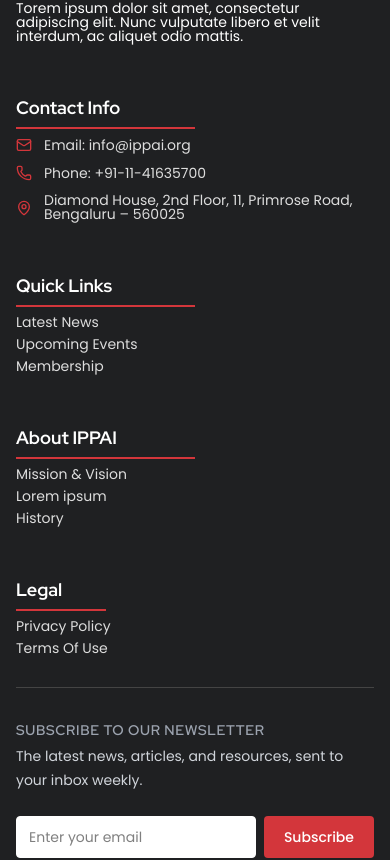
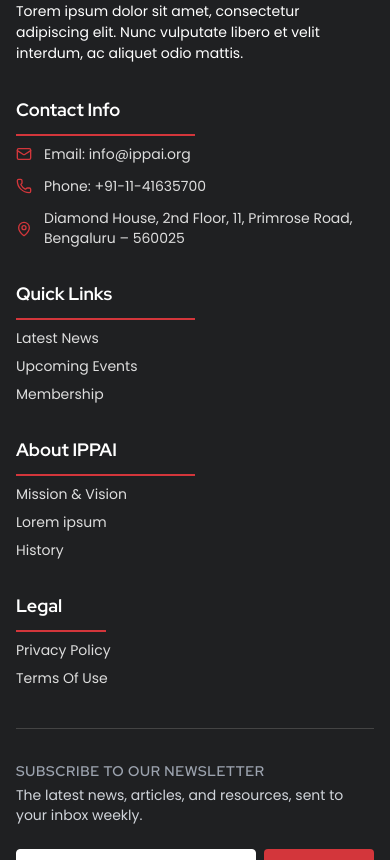
Before and after one commit to Aamir-marqait/IPPAI, a Next.js app: page / in a window 390 px wide. Shown: the part 7947-8807 px from the top of the page. Built offline with nearby package versions, Linux system fonts and the light colour scheme; a web font is replaced by a local one.

Commit message:
fixing responsiveness

```diff
--- a/app/about/hero-section.tsx
+++ b/app/about/hero-section.tsx
@@ -1,42 +1,27 @@
-
-
 export default function HeroSection() {
   return (
-    <div
-      className=" inset-0 w-screen pb-20 bg-cover bg-center bg-no-repeat bg-[#000000]"
-      style={{
-        borderBottomLeftRadius: "40px",
-        borderBottomRightRadius: "40px",
-      }}
-    >
+    <div className="inset-0 w-full pb-12 bg-cover bg-center bg-no-repeat bg-[#000000] rounded-b-[40px]">
       {/* Content */}
-      <div className="relative z-10 pt-28">
-
-        <main className="flex max-w-[1100px] mx-auto flex-col items-start justify-center mt-10">
-          <div className=" w-full">
-            <div className="text-center mb-12">
-              <h1 className="text-left text-2xl sm:text-3xl md:text-4xl lg:text-5xl xl:text-[40px] 2xl:text-7xl font-bold font-red-hat-display text-white mb-6 leading-[150%]">
+      <div className="relative z-10 pt-16 sm:pt-20 md:pt-28">
+        <main className="flex max-w-screen-xl md:max-w-[1100px] mx-auto flex-col items-start justify-center mt-6 sm:mt-10 px-4 sm:px-6 md:px-8">
+          <div className="w-full">
+            <div className="text-center mb-8 sm:mb-12">
+              <h1 className="text-left text-2xl sm:text-3xl md:text-4xl lg:text-5xl xl:text-[40px] 2xl:text-7xl font-bold font-red-hat-display text-white mb-4 sm:mb-6 leading-tight sm:leading-[150%]">
                 About Us
               </h1>
-
-              <p className="text-left text-xs sm:text-sm md:text-base xl:text-base font-light font-poppins text-white leading-none mt-5 max-w-2xl">
+              <p className="text-left text-xs sm:text-sm md:text-base xl:text-base font-light font-poppins text-white leading-snug sm:leading-none mt-3 sm:mt-5 max-w-2xl">
                 Shaping India&apos;s energy future since 1994 through neutral
                 advocacy, strategic collaboration, and policy excellence.
               </p>
             </div>
 
             <div
-              className="rounded-[20px] flex items-center justify-center"
-              style={{
-                width: "1100px",
-                height: "307px",
-                top: "336px",
-                left: "250px",
-                borderRadius: "20px",
-                background: "#00000033",
-                border: "2px solid #FFFFFF5C",
-                opacity: 1,
-              }}
+              className="
+                rounded-[20px] flex items-center justify-center
+                w-full h-40 sm:h-56 md:h-64 lg:h-[307px]
+                mx-auto
+                bg-black/20 border-2 border-white/35 opacity-100
+                "
             >
               <div className="text-white text-center"></div>
             </div>
--- a/components/Footer.tsx
+++ b/components/Footer.tsx
@@ -1,4 +1,4 @@
-import { Mail, Phone, MapPin } from "lucide-react"; // or your icon set
+import { Mail, Phone, MapPin } from "lucide-react";
 import {
   FaFacebookF,
   FaTwitter,
@@ -13,9 +13,19 @@
   return (
     <footer className="bg-[#1F2022] text-[#ddd] pt-10 pb-6">
       <div className="max-w-[1100px] mx-auto px-4">
-        <div className="flex flex-col md:flex-row md:justify-between gap-14">
+        {/* Top row: 5 columns, responsive */}
+        <div
+          className="
+            grid grid-cols-1
+            sm:grid-cols-2
+            md:grid-cols-3
+            lg:grid-cols-5
+            gap-8 lg:gap-10
+            mb-10
+          "
+        >
           {/* Logo & About */}
-          <div className="flex-1 min-w-[220px]">
+          <div>
             <Image
               src="/header/logo2.png"
               alt="IPPAI Logo"
@@ -23,18 +33,18 @@
               height={48}
               className="mb-3"
             />
-            <p className="text-sm xl:text-sm font-normal leading-none text-white font-['Poppins']">
+            <p className="text-sm font-normal text-white font-poppins leading-normal">
               Torem ipsum dolor sit amet, consectetur adipiscing elit. Nunc
               vulputate libero et velit interdum, ac aliquet odio mattis.
             </p>
           </div>
 
           {/* Contact Info */}
-          <div className="flex-1 min-w-[200px]">
-            <h4 className="text-lg md:text-xl xl:text-2xl font-bold mb-2 pb-3 leading-none text-white font-['Red_Hat_Display'] relative after:content-[''] after:absolute after:bottom-0 after:left-0 after:w-1/2 after:h-0.5 after:bg-[#D3363B]">
+          <div>
+            <h4 className="text-lg md:text-xl xl:text-2xl font-bold mb-2 pb-3 text-white font-red-hat-display relative after:content-[''] after:absolute after:bottom-0 after:left-0 after:w-1/2 after:h-0.5 after:bg-[#D3363B]">
               Contact Info
             </h4>
-            <ul className="text-sm xl:text-sm font-normal leading-none font-['Poppins'] space-y-3 mt-2">
+            <ul className="text-sm font-normal font-poppins space-y-3 mt-2">
               <li className="flex items-center gap-3">
                 <Mail size={16} className="text-[#D3363B] flex-shrink-0" />
                 <span>Email: info@ippai.org</span>
@@ -57,11 +67,11 @@
           </div>
 
           {/* Quick Links */}
-          <div className="flex-1 min-w-[120px]">
-            <h4 className="text-lg md:text-xl xl:text-2xl font-bold mb-2 pb-3 leading-none text-white font-['Red_Hat_Display'] relative after:content-[''] after:absolute after:bottom-0 after:left-0 after:w-1/2 after:h-0.5 after:bg-[#D3363B]">
+          <div>
+            <h4 className="text-lg md:text-xl xl:text-2xl font-bold mb-2 pb-3 text-white font-red-hat-display relative after:content-[''] after:absolute after:bottom-0 after:left-0 after:w-1/2 after:h-0.5 after:bg-[#D3363B]">
               Quick Links
             </h4>
-            <ul className="text-sm xl:text-sm font-normal leading-none font-['Poppins'] space-y-2 mt-2">
+            <ul className="text-sm font-normal font-poppins space-y-2 mt-2">
               <li>
                 <Link href="#" className="hover:underline">
                   Latest News
@@ -81,11 +91,11 @@
           </div>
 
           {/* About */}
-          <div className="flex-1 min-w-[120px]">
-            <h4 className="text-lg md:text-xl xl:text-2xl font-bold mb-2 pb-3 leading-none text-white font-['Red_Hat_Display'] relative after:content-[''] after:absolute after:bottom-0 after:left-0 after:w-1/2 after:h-0.5 after:bg-[#D3363B]">
+          <div>
+            <h4 className="text-lg md:text-xl xl:text-2xl font-bold mb-2 pb-3 text-white font-red-hat-display relative after:content-[''] after:absolute after:bottom-0 after:left-0 after:w-1/2 after:h-0.5 after:bg-[#D3363B]">
               About IPPAI
             </h4>
-            <ul className="text-sm xl:text-sm font-normal leading-none font-['Poppins'] space-y-2 mt-2">
+            <ul className="text-sm font-normal font-poppins space-y-2 mt-2">
               <li>
                 <Link href="#" className="hover:underline">
                   Mission & Vision
@@ -105,11 +115,11 @@
           </div>
 
           {/* Legal */}
-          <div className="flex-1 min-w-[100px]">
-            <h4 className="text-lg md:text-xl xl:text-2xl font-bold mb-2 pb-3 leading-none text-white font-['Red_Hat_Display'] relative after:content-[''] after:absolute after:bottom-0 after:left-0 after:w-1/4 after:h-0.5 after:bg-[#D3363B]">
+          <div>
+            <h4 className="text-lg md:text-xl xl:text-2xl font-bold mb-2 pb-3 text-white font-red-hat-display relative after:content-[''] after:absolute after:bottom-0 after:left-0 after:w-1/4 after:h-0.5 after:bg-[#D3363B]">
               Legal
             </h4>
-            <ul className="text-sm xl:text-sm font-normal leading-none font-['Poppins'] space-y-2 mt-2">
+            <ul className="text-sm font-normal font-poppins space-y-2 mt-2">
               <li>
                 <Link href="#" className="hover:underline">
                   Privacy Policy
@@ -128,12 +138,12 @@
         <div className="border-t border-[#444] my-8"></div>
 
         {/* Newsletter */}
-        <div className="flex flex-col md:flex-row md:items-center justify-between gap-4">
+        <div className="flex flex-col md:flex-row md:items-center justify-between gap-4 mb-8">
           <div className="flex-1">
-            <div className="text-sm xl:text-sm font-semibold leading-5 tracking-[0.05em] uppercase text-[#9CA3AF] mb-1 font-['Red_Hat_Display']">
+            <div className="text-sm font-semibold tracking-[0.05em] uppercase text-[#9CA3AF] mb-1 font-red-hat-display">
               SUBSCRIBE TO OUR NEWSLETTER
             </div>
-            <div className="text-sm md:text-base xl:text-base font-normal leading-6 text-[#D1D5DB] mb-2 font-['Poppins']">
+            <div className="text-sm md:text-base font-normal text-[#D1D5DB] mb-2 font-poppins">
               The latest news, articles, and resources, sent to your inbox
               weekly.
             </div>
@@ -142,11 +152,11 @@
             <input
               type="email"
               placeholder="Enter your email"
-              className="w-full rounded px-3 py-2 text-sm md:text-base xl:text-base font-normal leading-6 bg-white text-black border border-white focus:outline-none focus:border-white transition font-poppins"
+              className="w-full rounded px-3 py-2 text-sm md:text-base font-normal bg-white text-black border border-white focus:outline-none focus:border-white transition font-poppins"
             />
             <button
               type="submit"
-              className="bg-[#D3363B] hover:bg-[#B8303A] text-white rounded px-5 py-2 text-sm md:text-base xl:text-base font-medium leading-6 transition font-poppins"
+              className="bg-[#D3363B] hover:bg-[#B8303A] text-white rounded px-5 py-2 text-sm md:text-base font-medium transition font-poppins"
             >
               Subscribe
             </button>
@@ -158,37 +168,42 @@
 
         {/* Bottom row */}
         <div className="flex flex-col md:flex-row md:items-center justify-between gap-4">
-          <div className="text-sm md:text-base xl:text-base font-normal leading-6 text-[#9CA3AF] font-poppins">
+          <div className="text-sm md:text-base font-normal text-[#9CA3AF] font-poppins">
             &copy; 2025, IPPAI Inc. All rights reserved.
           </div>
           <div className="flex gap-4 mt-2 md:mt-0">
             <a
               href="#"
               className="w-[35px] h-[35px] flex items-center justify-center rounded-3xl bg-[#EFEFEF] hover:bg-[#D3363B] text-black hover:text-white transition"
+              aria-label="Facebook"
             >
               <FaFacebookF size={18} />
             </a>
             <a
               href="#"
               className="w-[35px] h-[35px] flex items-center justify-center rounded-3xl bg-[#EFEFEF] hover:bg-[#D3363B] text-black hover:text-white transition"
+              aria-label="Twitter"
             >
               <FaTwitter size={18} />
             </a>
             <a
               href="#"
               className="w-[35px] h-[35px] flex items-center justify-center rounded-3xl bg-[#EFEFEF] hover:bg-[#D3363B] text-black hover:text-white transition"
+              aria-label="Instagram"
             >
               <FaInstagram size={18} />
             </a>
             <a
               href="#"
               className="w-[35px] h-[35px] flex items-center justify-center rounded-3xl bg-[#EFEFEF] hover:bg-[#D3363B] text-black hover:text-white transition"
+              aria-label="YouTube"
             >
               <FaYoutube size={18} />
             </a>
             <a
               href="#"
               className="w-[35px] h-[35px] flex items-center justify-center rounded-3xl bg-[#EFEFEF] hover:bg-[#D3363B] text-black hover:text-white transition"
+              aria-label="LinkedIn"
             >
               <FaLinkedinIn size={18} />
             </a>
```
Also changed, not shown: app/about/MilestonesTimeline.tsx (+26 -51 lines).
